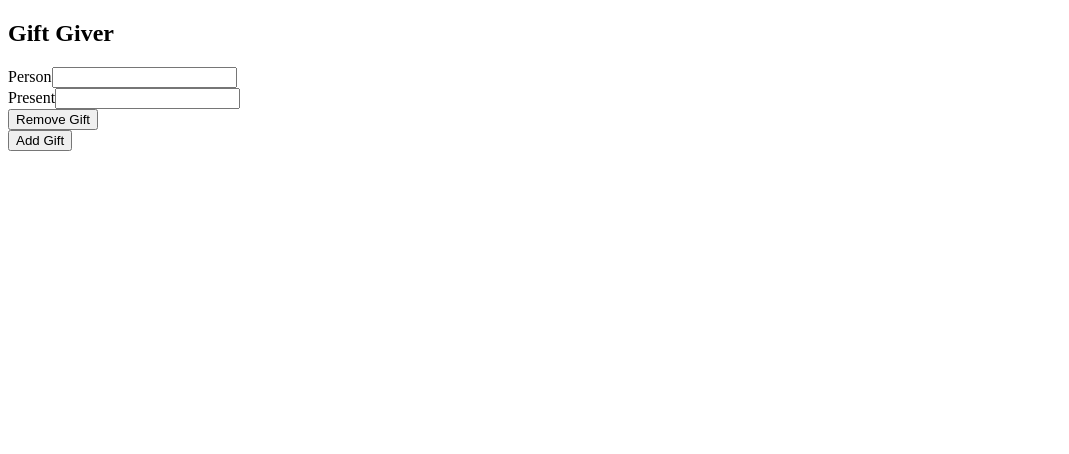
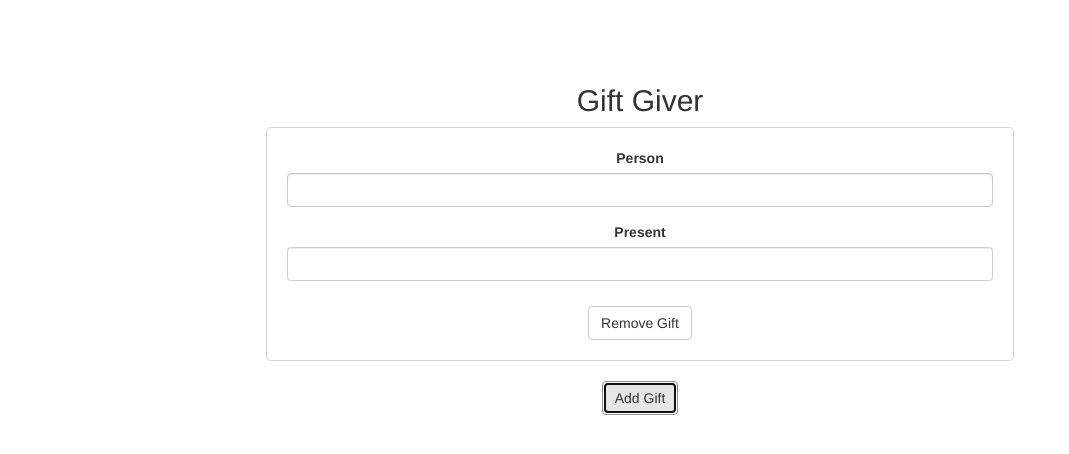
Before and after one commit to alpenfritz/react-TDD-giftGiver, a React app: page / in a window 1280 px wide. Both pictures are taken after a click on the button "Add Gift". Shown: the whole page, without its empty margins (0-1069 px from the left). Built offline with nearby package versions, Linux system fonts and the light colour scheme.

Commit message:
Add simple styling

```diff
--- a/public/index.html
+++ b/public/index.html
@@ -19,6 +19,9 @@
       work correctly both with client-side routing and a non-root public URL.
       Learn how to configure a non-root public URL by running `npm run build`.
     -->
+    <link rel="stylesheet" href="https://maxcdn.bootstrapcdn.com/bootstrap/3.3.7/css/bootstrap.min.css" integrity="sha384-BVYiiSIFeK1dGmJRAkycuHAHRg32OmUcww7on3RYdg4Va+PmSTsz/K68vbdEjh4u"
+      crossorigin="anonymous">
+
     <title>React App</title>
   </head>
   <body>
--- a/src/components/Gift.js
+++ b/src/components/Gift.js
@@ -10,7 +10,7 @@ class Gift extends Component {
 
   render() {
     return (
-      <div>
+      <div className="gift">
         <Form>
           <FormGroup>
             <ControlLabel>Person</ControlLabel>
--- /dev/null
+++ b/src/index.css
@@ -0,0 +1,17 @@
+body {
+  text-align: center;
+  padding: 5%;
+  padding-left: 20%;
+  padding-right: 20%
+}
+
+.gift {
+  border: 1px solid lightgray;
+  border-radius: 5px;
+  margin: 10px;
+  padding: 20px;
+}
+
+Button {
+  margin: 10px;
+}
--- a/src/index.js
+++ b/src/index.js
@@ -1,5 +1,6 @@
 import React from 'react';
 import { render } from 'react-dom';
 import App from './components/App';
+import './index.css';
 
 render(<App />, document.getElementById('root'));
```
